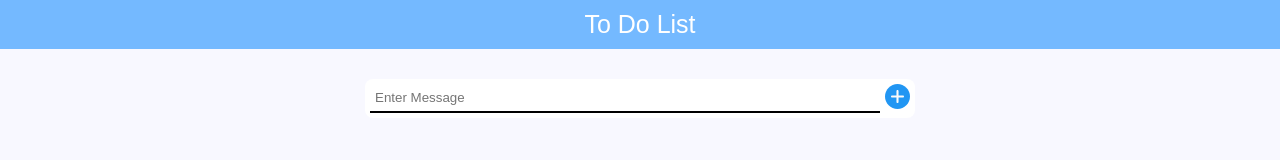
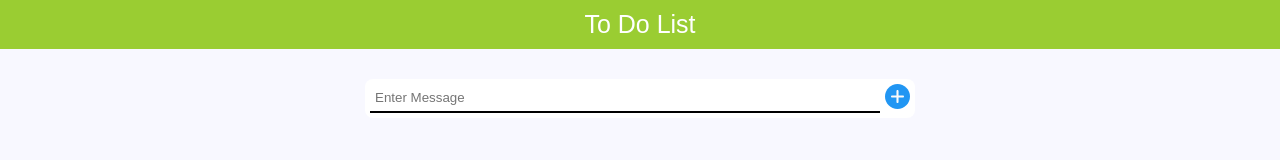
Before and after one commit to bdbose/to-do-list, a plain HTML site: page index.html in a window 1280 px wide. Drawn offline with Linux system fonts and the light colour scheme.

Commit message:
color change

```diff
--- a/index.css
+++ b/index.css
@@ -8,7 +8,7 @@ body{
   justify-content: center;
   font-size: 25px;
   padding: 10px;
-  background-color: #74b9ff;
+  background-color: yellowgreen;
   color: white;
 }
 #search-input{
```
